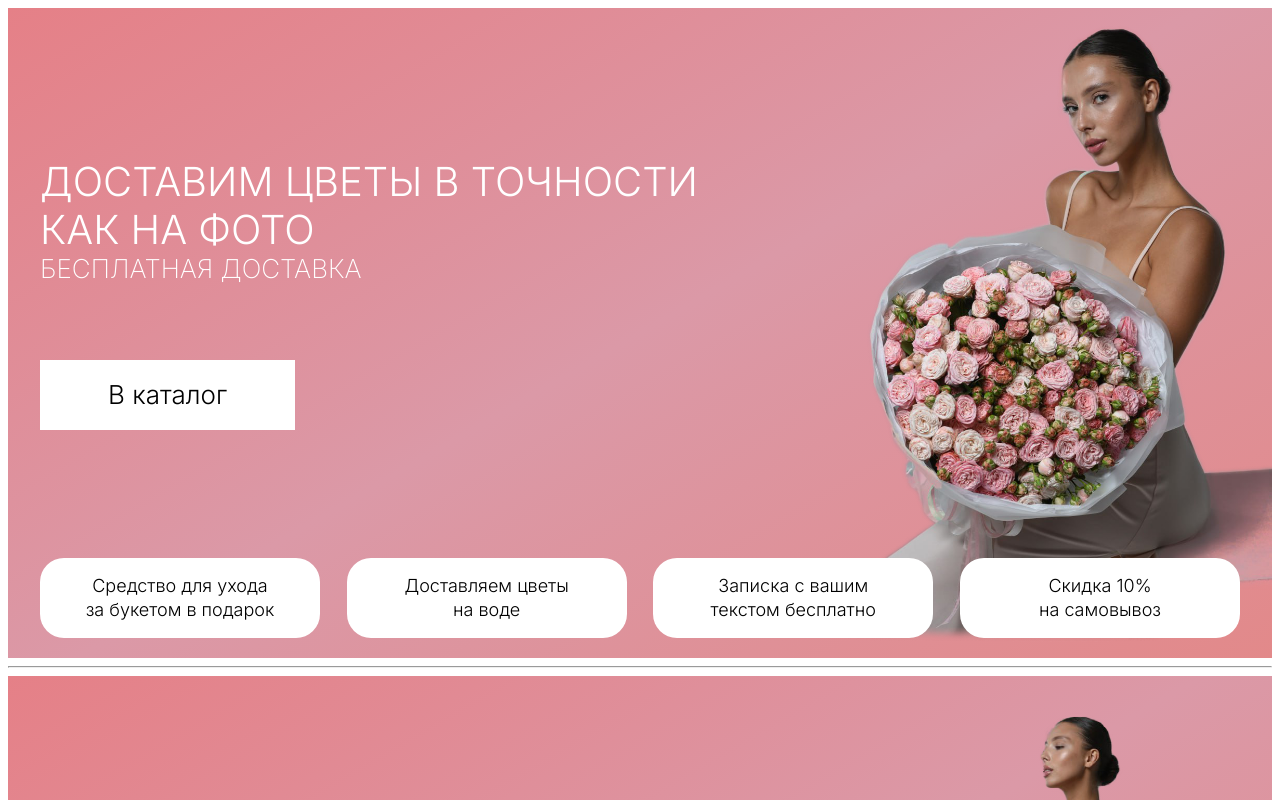
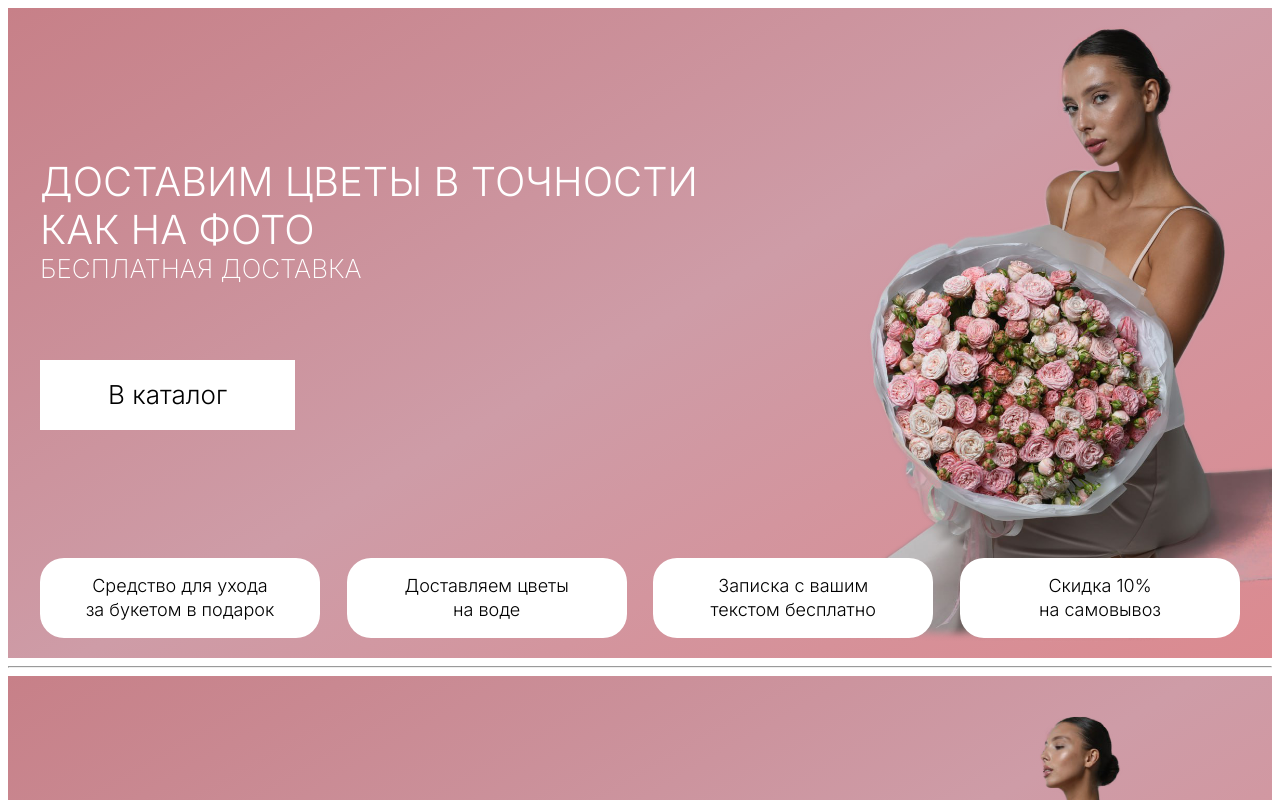
Before and after one commit to YshastikGryphon/donpinions-test, a plain HTML site: page index.html in a window 1280 px wide. Shown: the top 800 px of the page. Drawn offline with Linux system fonts and the light colour scheme.

Commit message:
Update index.html

```diff
--- a/index.html
+++ b/index.html
@@ -29,7 +29,7 @@
             flex-direction: column;
             justify-content: space-between;
             gap: 48px;
-            background: linear-gradient(150deg, #E58087 0%, #DB99A7 50%, #E2898A  100%);
+            background: linear-gradient(150deg, rgba(199,128,136,1) 0%, rgba(206,156,167,1) 50%, rgba(219,138,144,1) 100%);
         }
         .banner-exact__top {
             position: relative;
```
